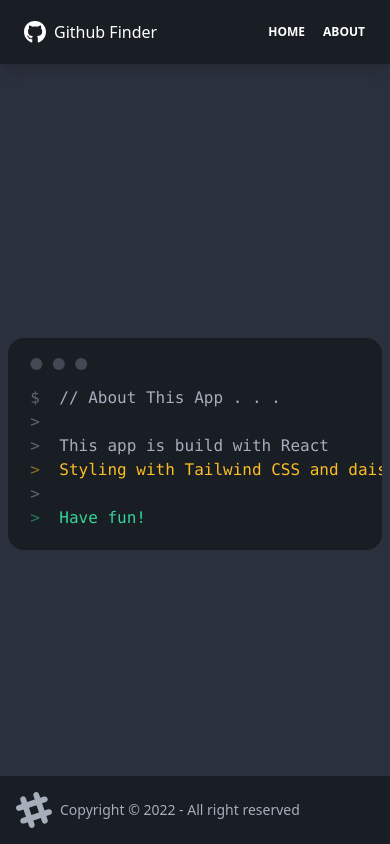
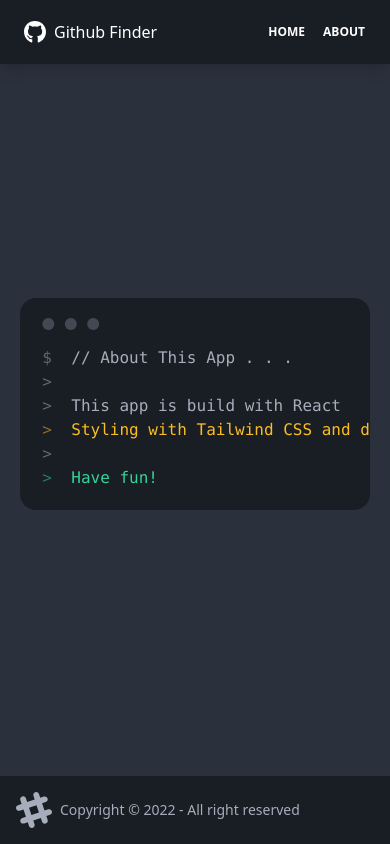
Before and after one commit to rowendev/React-github-finder, a React (Create React App) app: page /about in a window 390 px wide. Built offline with nearby package versions, Linux system fonts and the light colour scheme; no server answers.

Commit message:
fix phone styling-1

```diff
--- a/src/index.css
+++ b/src/index.css
@@ -31,11 +31,9 @@ body {
   }
 
 @media (max-width:440px) {
-  main.container {
-    padding: 0 0.5rem;
-  }
+
   .mockup-code{
-    margin: 0;
+    margin:0 0 2rem 0;
   }
   .card-body {
     padding: 0.75rem;
```
